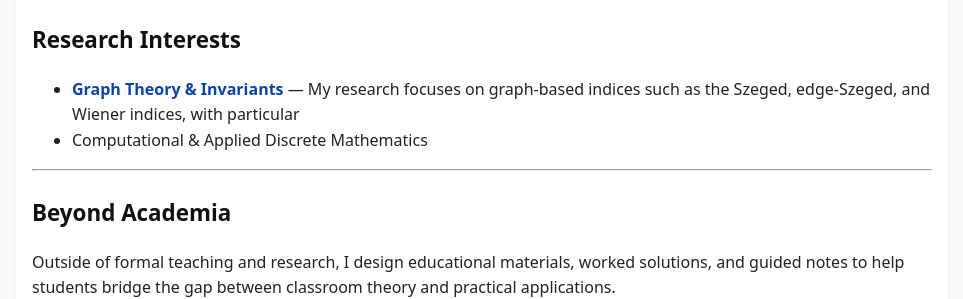
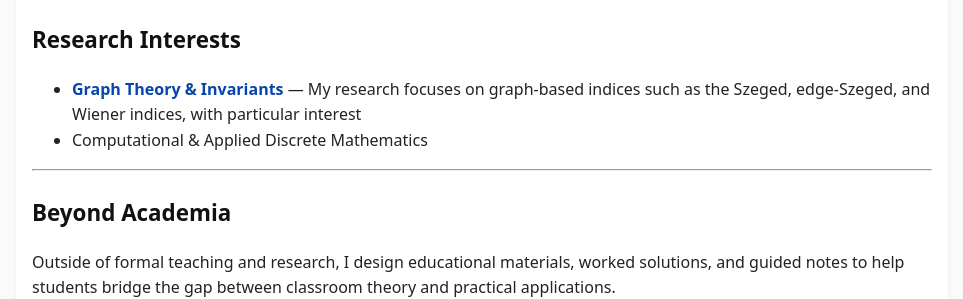
Before and after one commit to SaleemKamaludin/SaleemKamaludin.github.io, a Jekyll site: the page built from about.md, in a window 1280 px wide. Shown: the part 527-826 px from the top of the page, without its empty margins (158-1121 px from the left). Built offline with Jekyll 4.4.1, drawn with Linux system fonts in a browser that asks for light colours.

Commit message:
Update research interests description for clarity

```diff
--- a/about.md
+++ b/about.md
@@ -19,7 +19,7 @@ My goal is to create learning environments where students not only master techni
 ---
 
 ## Research Interests
-- <a href="{{ '/notes/graph-theory/' | relative_url }}"><strong>Graph Theory & Invariants</strong></a> — My research focuses on graph-based indices such as the Szeged, edge-Szeged, and Wiener indices, with particular
+- <a href="{{ '/notes/graph-theory/' | relative_url }}"><strong>Graph Theory & Invariants</strong></a> — My research focuses on graph-based indices such as the Szeged, edge-Szeged, and Wiener indices, with particular interest
 - Computational & Applied Discrete Mathematics
 
 
```
